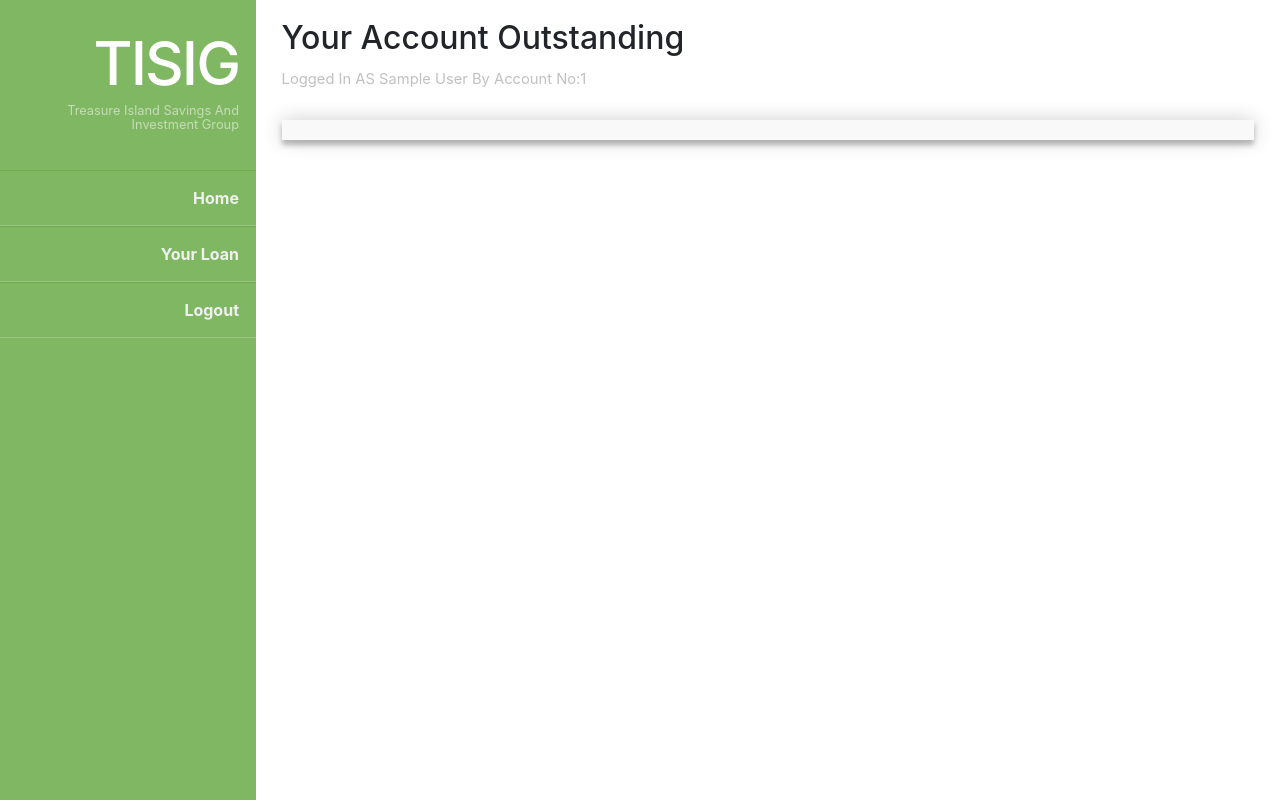
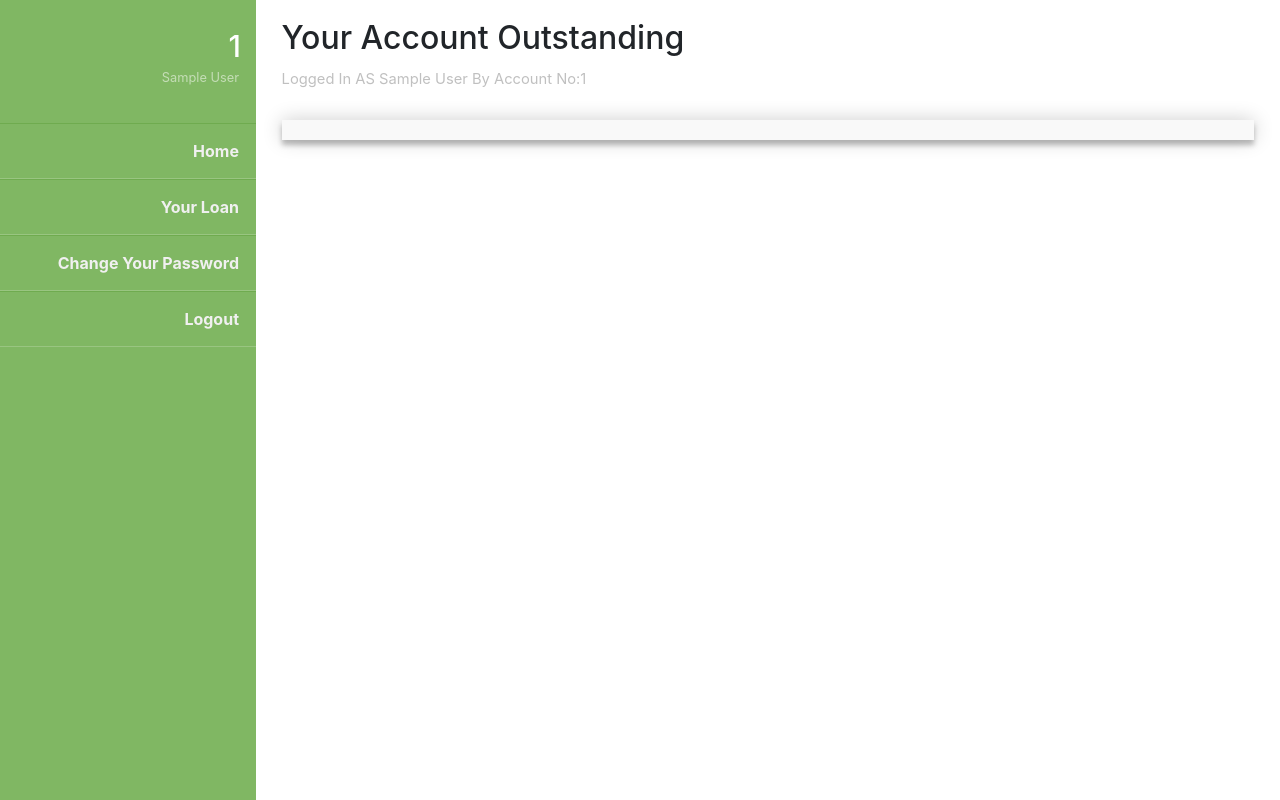
Before and after one commit to vascubrian/SaccoSavings, a Flask app: page /UpdateLoan in a window 1280 px wide. Run offline with Flask 2, Linux system fonts and the light colour scheme; the visitor is signed in with stand-in values (Sample User, id 1); data that the repository does not hold is empty; some libraries are stand-ins or nearby versions.

Commit message:
Integrating sacco portal

```diff
--- a/app.py
+++ b/app.py
@@ -1,5 +1,5 @@
 from flask import Flask
-from models import db,UserLogin,DepositList,LoanList
+from models import db,UserLogin,DepositList,LoanList,CompInfo
 from flask import Flask, flash, redirect, render_template, request, session, abort
 import os
 import json
@@ -20,22 +20,35 @@
         return render_template('index.html')
     else:
     	#fetching saving data.................
-    	qry_sum_dep = db.session.query(func.sum(DepositList.nu_amt).label("sum_amt")).filter_by(nu_account_no=session['account_no']).all()
-    	my_saving=db.session.query(DepositList).filter_by(nu_account_no=session['account_no']).order_by(DepositList.dt_date).all()
+
+    	qry_sum_dep = db.session.query(func.sum(DepositList.nu_amt).label("sum_amt")).filter_by(nu_account_no=session['account_no'],vc_comp_code=session['comp_code']).all()
+    	my_saving=db.session.query(DepositList).filter_by(nu_account_no=session['account_no'],vc_comp_code=session['comp_code']).order_by(DepositList.dt_date).all()
+        #----------------------COMP_INFO.................................
+        comp_info=db.session.query(CompInfo).filter_by(vc_comp_code=session['comp_code']).first()
+        session['comp_name']=comp_info.vc_comp_name
+        session['comp_address']=comp_info.vc_comp_address
+        session['comp_abrev']=comp_info.vc_comp_abrev
+        session['comp_contact']=comp_info.vc_comp_contact
+        session['comp_slogan']=comp_info.vc_comp_slogan
+        session['comp_email']=comp_info.vc_email
+        session['comp_website']=comp_info.vc_website
+
         return render_template('home.html',my_deposit=my_saving,qry_sum_dep=qry_sum_dep)
 
 @app.route('/VerifyLogin',methods=['POST'])
 def do_admin_login():
-	if request.form['account_no'] == '' or request.form['user_pass'] == '':
+	if request.form['account_no'] == '' or request.form['user_pass'] == '' or request.form['sacco_code']=='':
 		return render_template('index.html', my_var=request.args.get('invalid_detail', 'EMPTY_FIELDS'))
 	else:
 		try:
-			my_user=db.session.query(UserLogin).filter_by(nu_account_no=request.form['account_no'],vc_pass_word=request.form['user_pass']).first()
+			my_user=db.session.query(UserLogin).filter_by(nu_account_no=request.form['account_no'],vc_pass_word=request.form['user_pass'],vc_comp_code=request.form['sacco_code']).first()
 			if my_user is not None:
 				session['logged_in']=True
 				session['account_no']=my_user.nu_account_no
 				session['full_name']=my_user.vc_full_name
 				session['user_type']=my_user.user_type
+				session['comp_code']=my_user.vc_comp_code
+
 				return home()
 			else:
 				pass
@@ -52,7 +65,7 @@
 
 @app.route("/SwitchPanel")
 def SwitchPanel():
-    return render_template('home.html',my_loan=LoanList.query.filter_by(nu_account_no=session['account_no'],vc_cleared_status='NO').order_by(LoanList.dt_date).all(),loan_all=LoanList.query.filter_by(vc_cleared_status='NO').order_by(LoanList.dt_date).all(), my_var=request.args.get('my_var', ''),my_member=UserLogin.query.order_by(UserLogin.nu_account_no).all(),my_all_dep=DepositList.query.order_by(DepositList.nu_account_no).all(),dep_sum_all = db.session.query(func.sum(DepositList.nu_amt).label("sum_amt")).all(),loan_sum_all = db.session.query(func.sum(LoanList.nu_amt).label("sum_amt")).filter_by(vc_cleared_status='NO').all(),loan_sum = db.session.query(func.sum(LoanList.nu_amt).label("sum_amt")).filter_by(nu_account_no=session['account_no'],vc_cleared_status='NO').all())
+    return render_template('home.html',my_loan=LoanList.query.filter_by(nu_account_no=session['account_no'],vc_cleared_status='NO',vc_comp_code=session['comp_code']).order_by(LoanList.dt_date).all(),loan_all=LoanList.query.filter_by(vc_cleared_status='NO',vc_comp_code=session['comp_code']).order_by(LoanList.dt_date).all(), my_var=request.args.get('my_var', ''),my_member=UserLogin.query.filter_by(vc_comp_code=session['comp_code']).order_by(UserLogin.nu_account_no).all(),my_all_dep=DepositList.query.filter_by(vc_comp_code=session['comp_code']).order_by(DepositList.nu_account_no).all(),dep_sum_all = db.session.query(func.sum(DepositList.nu_amt).label("sum_amt")).filter_by(vc_comp_code=session['comp_code']).all(),loan_sum_all = db.session.query(func.sum(LoanList.nu_amt).label("sum_amt")).filter_by(vc_cleared_status='NO',vc_comp_code=session['comp_code']).all(),loan_sum = db.session.query(func.sum(LoanList.nu_amt).label("sum_amt")).filter_by(nu_account_no=session['account_no'],vc_cleared_status='NO',vc_comp_code=session['comp_code']).all())
 
 @app.route("/EnrollMember",methods=['POST'])
 def EnrollMember():
@@ -64,7 +77,7 @@
 			if my_user is not None:
 				return render_template('home.html', my_var=request.args.get('AddMember', 'EXISTS'))
 			else:
-				add_data=UserLogin(request.form['account_no'],request.form['reg_date'],request.form['full_name'],request.form['gender'],request.form['contact'],request.form['address'],request.form['password'],request.form['user_type'],request.form['email'])
+				add_data=UserLogin(request.form['account_no'],request.form['reg_date'],request.form['full_name'],request.form['gender'],request.form['contact'],request.form['address'],request.form['password'],request.form['user_type'],request.form['email'],session['comp_code'])
 				db.session.add(add_data)
 				db.session.commit()
 				pass
@@ -84,12 +97,12 @@
 			if my_user is None:
 				return render_template('home.html', my_var=request.args.get('FilterDeposit', 'DEP-EXISTS'))
 			else:
-				add_data=DepositList(request.form['account_no'],request.form['amt'],request.form['reg_date'],request.form['deposited_by'],request.form['cashier_name'])
+				add_data=DepositList(request.form['account_no'],request.form['amt'],request.form['reg_date'],request.form['deposited_by'],request.form['cashier_name'],session['comp_code'])
 				db.session.add(add_data)
 				db.session.commit()
 				pass
-				qry_sum_dep = db.session.query(func.sum(DepositList.nu_amt).label("sum_amt")).filter_by(nu_account_no=session['account_no']).all()
-				my_saving=db.session.query(DepositList).filter_by(nu_account_no=session['account_no']).order_by(DepositList.dt_date).all()
+				qry_sum_dep = db.session.query(func.sum(DepositList.nu_amt).label("sum_amt")).filter_by(nu_account_no=session['account_no'],vc_comp_code=session['comp_code']).all()
+				my_saving=db.session.query(DepositList).filter_by(nu_account_no=session['account_no'],vc_comp_code=session['comp_code']).order_by(DepositList.dt_date).all()
 	    		return render_template('home.html', my_var=request.args.get('FilterDeposit', 'SUCCESS-DEP'),my_deposit=my_saving,qry_sum_dep=qry_sum_dep)
 
 		except:
@@ -105,12 +118,12 @@
 			if my_user is None:
 				return render_template('home.html', my_var=request.args.get('AddLoan', 'LOAN-EXISTS'))
 			else:
-				add_data=LoanList(request.form['account_no'],request.form['amt'],request.form['reg_date'],request.form['loan_desc'],request.form['added_by'],request.form['cashier_name'],request.form['clear_status'])
+				add_data=LoanList(request.form['account_no'],request.form['amt'],request.form['reg_date'],request.form['loan_desc'],request.form['added_by'],request.form['cashier_name'],request.form['clear_status'],session['comp_code'])
 				db.session.add(add_data)
 				db.session.commit()
 				pass
-				qry_sum_dep = db.session.query(func.sum(DepositList.nu_amt).label("sum_amt")).filter_by(nu_account_no=session['account_no']).all()
-				my_saving=db.session.query(DepositList).filter_by(nu_account_no=session['account_no']).order_by(DepositList.dt_date).all()
+				qry_sum_dep = db.session.query(func.sum(DepositList.nu_amt).label("sum_amt")).filter_by(nu_account_no=session['account_no'],vc_comp_code=session['comp_code']).all()
+				my_saving=db.session.query(DepositList).filter_by(nu_account_no=session['account_no'],vc_comp_code=session['comp_code']).order_by(DepositList.dt_date).all()
 	    		return render_template('home.html', my_var=request.args.get('AddLoan', 'SUCCESS-LOAN'),my_deposit=my_saving,qry_sum_dep=qry_sum_dep)
 
 		except:
@@ -120,14 +133,14 @@
 @app.route("/UpdateMembers")
 def UpdateMembers():
 
-	return render_template('home.html',member_edit=db.session.query(UserLogin).filter_by(nu_account_no=request.args.get('my_var', '')),my_var=request.args.get('MemberUpdateForm', 'MemberUpdateForm'))
+	return render_template('home.html',member_edit=db.session.query(UserLogin).filter_by(nu_account_no=request.args.get('my_var', ''),vc_comp_code=session['comp_code']),my_var=request.args.get('MemberUpdateForm', 'MemberUpdateForm'))
 
 @app.route("/ExecuteUpdateMember",methods=['POST'])
 def ExecuteUpdateMember():
 	try:
-		db.session.query(UserLogin).filter_by(nu_account_no=request.form['update_account_no']).update({UserLogin.nu_account_no:request.form['account_no'],UserLogin.dt_date:request.form['reg_date'],UserLogin.vc_full_name:request.form['full_name'],UserLogin.vc_gender:request.form['gender'],UserLogin.vc_contact:request.form['contact'],UserLogin.vc_address:request.form['address'],UserLogin.vc_pass_word:request.form['password'],UserLogin.user_type:request.form['user_type'],UserLogin.vc_email:request.form['email']})
+		db.session.query(UserLogin).filter_by(nu_account_no=request.form['update_account_no']).update({UserLogin.nu_account_no:request.form['account_no'],UserLogin.dt_date:request.form['reg_date'],UserLogin.vc_full_name:request.form['full_name'],UserLogin.vc_gender:request.form['gender'],UserLogin.vc_contact:request.form['contact'],UserLogin.vc_address:request.form['address'],UserLogin.vc_pass_word:request.form['password'],UserLogin.user_type:request.form['user_type'],UserLogin.vc_email:request.form['email'],UserLogin.vc_comp_code:session['comp_code']})
 		db.session.commit()
-		return render_template('home.html',my_member=UserLogin.query.order_by(UserLogin.nu_account_no).all(),my_var=request.args.get('ViewMembers', 'SUCCESS-UPDATE'))
+		return render_template('home.html',my_member=UserLogin.query.filter_by(vc_comp_code=session['comp_code']).order_by(UserLogin.nu_account_no).all(),my_var=request.args.get('ViewMembers', 'SUCCESS-UPDATE'))
 
 	except:
 		pass
@@ -136,22 +149,22 @@
 @app.route("/DeleteMembers")
 def DeleteMembers():
 	try:
-		delete_member=db.session.query(UserLogin).filter_by(nu_account_no=request.args.get('my_var', '')).first()
+		delete_member=db.session.query(UserLogin).filter_by(nu_account_no=request.args.get('my_var', ''),vc_comp_code=session['comp_code']).first()
 		db.session.delete(delete_member)
 		db.session.commit()
-		return render_template('home.html',my_member=UserLogin.query.order_by(UserLogin.nu_account_no).all(),my_var=request.args.get('ViewMembers', 'SUCCESS-DELETE'))
+		return render_template('home.html',my_member=UserLogin.query.filter_by(vc_comp_code=session['comp_code']).order_by(UserLogin.nu_account_no).all(),my_var=request.args.get('ViewMembers', 'SUCCESS-DELETE'))
 	except:
 		return render_template('home.html', my_var=request.args.get('ViewMembers', 'INVALID_DELETE'))
 @app.route("/UpdateDeposit")
 def UpdateDeposit():
-	return render_template('home.html',deposit_edit=db.session.query(DepositList).filter_by(nu_trans_id=request.args.get('my_var', '')),my_var=request.args.get('DepositUpdateForm', 'DepositUpdateForm'))
+	return render_template('home.html',deposit_edit=db.session.query(DepositList).filter_by(nu_trans_id=request.args.get('my_var', ''),vc_comp_code=session['comp_code']),my_var=request.args.get('DepositUpdateForm', 'DepositUpdateForm'))
 
 @app.route("/ExecuteUpdateDeposit",methods=['POST'])
 def ExecuteUpdateDeposit():
 	try:
-		db.session.query(DepositList).filter_by(nu_trans_id=request.form['nu_trans_id']).update({DepositList.nu_account_no:request.form['account_no'],DepositList.nu_amt:request.form['amt'],DepositList.dt_date:request.form['reg_date'],DepositList.vc_dep_by:request.form['deposited_by'],DepositList.vc_cashier:request.form['cashier_name']})
+		db.session.query(DepositList).filter_by(nu_trans_id=request.form['nu_trans_id']).update({DepositList.nu_account_no:request.form['account_no'],DepositList.nu_amt:request.form['amt'],DepositList.dt_date:request.form['reg_date'],DepositList.vc_dep_by:request.form['deposited_by'],DepositList.vc_cashier:request.form['cashier_name'],DepositList.vc_comp_code:session['comp_code']})
 		db.session.commit()
-		return render_template('home.html',my_all_dep=DepositList.query.order_by(DepositList.nu_account_no).all(),dep_sum_all = db.session.query(func.sum(DepositList.nu_amt).label("sum_amt")).all(),my_var=request.args.get('ViewDeposits', 'SUCCESS-DEPOSIT-UPDATE'))
+		return render_template('home.html',my_all_dep=DepositList.query.filter_by(vc_comp_code=session['comp_code']).order_by(DepositList.nu_account_no).all(),dep_sum_all = db.session.query(func.sum(DepositList.nu_amt).label("sum_amt")).all(),my_var=request.args.get('ViewDeposits', 'SUCCESS-DEPOSIT-UPDATE'))
 
 	except:
 		pass
@@ -160,24 +173,24 @@
 @app.route("/DeleteDeposit")
 def DeleteDeposit():
 	try:
-		delete_deposit=db.session.query(DepositList).filter_by(nu_trans_id=request.args.get('my_var', '')).first()
+		delete_deposit=db.session.query(DepositList).filter_by(nu_trans_id=request.args.get('my_var', ''),vc_comp_code=session['comp_code']).first()
 		db.session.delete(delete_deposit)
 		db.session.commit()
-		return render_template('home.html',my_all_dep=DepositList.query.order_by(DepositList.nu_account_no).all(),dep_sum_all = db.session.query(func.sum(DepositList.nu_amt).label("sum_amt")).all(),my_var=request.args.get('ViewDeposits', 'SUCCESS-DEPOSIT-DELETE'))
+		return render_template('home.html',my_all_dep=DepositList.query.filter_by(vc_comp_code=session['comp_code']).order_by(DepositList.nu_account_no).all(),dep_sum_all = db.session.query(func.sum(DepositList.nu_amt).label("sum_amt")).all(),my_var=request.args.get('ViewDeposits', 'SUCCESS-DEPOSIT-DELETE'))
 
 	except:
 		pass
         return render_template('home.html', my_var=request.args.get('ViewDeposits', 'INVALID_DEPOSIT_DELETE'))
 @app.route("/UpdateLoan")
 def UpdateLoan():
-	return render_template('home.html',loan_edit=db.session.query(LoanList).filter_by(nu_trans_id=request.args.get('my_var', '')),my_var=request.args.get('LoanUpdateForm', 'LoanUpdateForm'))
+	return render_template('home.html',loan_edit=db.session.query(LoanList).filter_by(nu_trans_id=request.args.get('my_var', ''),vc_comp_code=session['comp_code']),my_var=request.args.get('LoanUpdateForm', 'LoanUpdateForm'))
 
 @app.route("/ExecuteUpdateLoan",methods=['POST'])
 def ExecuteUpdateLoan():
 	try:
-		db.session.query(LoanList).filter_by(nu_trans_id=request.form['nu_trans_id']).update({LoanList.nu_account_no:request.form['account_no'],LoanList.nu_amt:request.form['amt'],LoanList.dt_date:request.form['reg_date'],LoanList.vc_loan_desc:request.form['loan_desc'],LoanList.vc_added_by:request.form['added_by'],LoanList.vc_cashier:request.form['cashier_name'],LoanList.vc_cleared_status:request.form['clear_status']})
+		db.session.query(LoanList).filter_by(nu_trans_id=request.form['nu_trans_id']).update({LoanList.nu_account_no:request.form['account_no'],LoanList.nu_amt:request.form['amt'],LoanList.dt_date:request.form['reg_date'],LoanList.vc_loan_desc:request.form['loan_desc'],LoanList.vc_added_by:request.form['added_by'],LoanList.vc_cashier:request.form['cashier_name'],LoanList.vc_cleared_status:request.form['clear_status'],LoanList.vc_comp_code:session['comp_code']})
 		db.session.commit()
-		return render_template('home.html',loan_all=LoanList.query.filter_by(vc_cleared_status='NO').order_by(LoanList.dt_date).all(),loan_sum_all = db.session.query(func.sum(LoanList.nu_amt).label("sum_amt")).filter_by(vc_cleared_status='NO').all(),my_var=request.args.get('ViewLoan', 'SUCCESS-LOAN-UPDATE'))
+		return render_template('home.html',loan_all=LoanList.query.filter_by(vc_cleared_status='NO',vc_comp_code=session['comp_code']).order_by(LoanList.dt_date).all(),loan_sum_all = db.session.query(func.sum(LoanList.nu_amt).label("sum_amt")).filter_by(vc_cleared_status='NO').all(),my_var=request.args.get('ViewLoan', 'SUCCESS-LOAN-UPDATE'))
 
 	except:
 		pass
@@ -186,15 +199,49 @@
 @app.route("/DeleteLoan")
 def DeleteLoan():
 	try:
-		delete_loan=db.session.query(LoanList).filter_by(nu_trans_id=request.args.get('my_var', '')).first()
+		delete_loan=db.session.query(LoanList).filter_by(nu_trans_id=request.args.get('my_var', ''),vc_comp_code=session['comp_code']).first()
 		db.session.delete(delete_loan)
 		db.session.commit()
-		return render_template('home.html',loan_all=LoanList.query.filter_by(vc_cleared_status='NO').order_by(LoanList.dt_date).all(),loan_sum_all = db.session.query(func.sum(LoanList.nu_amt).label("sum_amt")).filter_by(vc_cleared_status='NO').all(),my_var=request.args.get('ViewLoan', 'SUCCESS-LOAN-DELETE'))
+		return render_template('home.html',loan_all=LoanList.query.filter_by(vc_cleared_status='NO',vc_comp_code=session['comp_code']).order_by(LoanList.dt_date).all(),loan_sum_all = db.session.query(func.sum(LoanList.nu_amt).label("sum_amt")).filter_by(vc_cleared_status='NO').all(),my_var=request.args.get('ViewLoan', 'SUCCESS-LOAN-DELETE'))
 
 	except:
 		pass
         return render_template('home.html', my_var=request.args.get('ViewLoan', 'INVALID_LOAN_DELETE'))
 
+@app.route("/UpdatePassword",methods=['POST'])
+def UpdatePassword():
+	if request.form['password']=='' or request.form['comfirm_password']=='':
+		return render_template('home.html', my_var=request.args.get('ChangePassword','PASSWORD-EMPTY_FIELDS'))
+	else:
+		if request.form['password'] !=request.form['comfirm_password']:
+
+			return render_template('home.html', my_var=request.args.get('ChangePassword','PASSWORD-EXISTS'))
+		else:
+			try:
+
+				db.session.query(UserLogin).filter_by(nu_account_no=session['account_no'],vc_comp_code=session['comp_code']).update({UserLogin.vc_pass_word:request.form['password']})
+				db.session.commit()
+				qry_sum_dep = db.session.query(func.sum(DepositList.nu_amt).label("sum_amt")).filter_by(nu_account_no=session['account_no'],vc_comp_code=session['comp_code']).all()
+				my_saving=db.session.query(DepositList).filter_by(nu_account_no=session['account_no'],vc_comp_code=session['comp_code']).order_by(DepositList.dt_date).all()
+				#----------------------COMP_INFO.................................
+				return render_template('home.html',my_deposit=my_saving,qry_sum_dep=qry_sum_dep)
+			except:
+				pass
+				return render_template('home.html', my_var=request.args.get('ChangePassword', 'PASSWORD-INVALID_ENTRY'))
+@app.route("/UpdateCompanyInfo",methods=['POST'])
+def UpdateCompanyInfo():
+	if request.form['comp_name']=='' or request.form['comp_abrev']=='':
+		return render_template('home.html', my_var=request.args.get('CompanyInfo','COMPNAY-EMPTY_FIELDS'))
+	else:
+		try:
+			db.session.query(CompInfo).filter_by(vc_comp_code=session['comp_code']).update({CompInfo.vc_comp_name:request.form['comp_name'],CompInfo.vc_comp_address:request.form['comp_address'],CompInfo.vc_comp_abrev:request.form['comp_abrev'],CompInfo.vc_comp_slogan:request.form['comp_slogan'],CompInfo.vc_comp_contact:request.form['comp_contact'],CompInfo.vc_email:request.form['comp_email'],CompInfo.vc_website:request.form['comp_website']})
+			db.session.commit()
+			session['logged_in'] = False
+			return home()
+		except:
+			pass
+			return render_template('home.html', my_var=request.args.get('CompanyInfo', 'COMPANY-INVALID_ENTRY'))
+
 if __name__ == "__main__":
     app.secret_key = os.urandom(12)
     app.run(debug=True,host='0.0.0.0', port=4000)
--- a/static/css/home.css
+++ b/static/css/home.css
@@ -162,6 +162,7 @@
 display:block;
 background: #80B763;
 float: left;
+overflow:scroll;
 }
 /** header **/
 header {
@@ -169,7 +170,8 @@
 	margin:0 auto;
 }
 header h1 {
-	text-align: right;
+text-align: right;
+font-size:20px;
 }
 
 header h1 a,
@@ -210,8 +212,8 @@
 	display: block;
 	padding: 15px 17px;
 	text-align: right;
-	font-weight:  bold;
-	text-decoration: none;
+	font-weight: bold;
+	text-decoration:none;
 }
 aside#column_right{
 width:76%;
--- a/static/css/main.css
+++ b/static/css/main.css
@@ -206,11 +206,10 @@
 
 .login100-form-title {
   font-family: Poppins-Bold;
-  font-size: 24px;
+  font-size: 18px;
   color: #333333;
   line-height: 1.2;
   text-align: center;
-
   width: 100%;
   display: block;
   padding-bottom: 54px;
--- a/templates/home.html
+++ b/templates/home.html
@@ -14,8 +14,8 @@
 <secton id="body">
 <aside id="column_left">
 <header>
-<h1><a href="#">TISIG</a></h1>
-<h2>Treasure Island Savings And Investment Group</h2>
+<h1><a href="#">{{session['comp_abrev']}}</a></h1>
+<h2>{{session['comp_name']}}</h2>
 </header>
 <nav id="mainnav">
 <ul>
@@ -27,8 +27,10 @@
 <li class="selected-item5"><a href="{{ url_for('SwitchPanel', my_var='ViewDeposits') }}">View All Deposits</a></li>
 <li class="selected-item6"><a href="{{ url_for('SwitchPanel', my_var='AddLoan') }}">Add Loan</a></li>
 <li class="selected-itemX6"><a href="{{ url_for('SwitchPanel', my_var='ViewLoan') }}">View Members With Loans</a></li>
+<li class="comp_info"><a href="{{ url_for('SwitchPanel', my_var='CompanyInfo') }}">Company Info</a></li>
  {%endif%}
-<li><a class="selected-item7" href="{{ url_for('SwitchPanel', my_var='LoanInfo') }}">Your Loan</a></li>
+ <li class="selected-item7" ><a href="{{ url_for('SwitchPanel', my_var='LoanInfo') }}">Your Loan</a></li>
+<li class="selected-item8"><a href="{{ url_for('SwitchPanel', my_var='ChangePassword') }}">Change Your Password</a></li>
 <li><a onclick="getConfirmation();">Logout</a></li>
 </ul>
 </nav>
@@ -36,7 +38,93 @@
 <aside id="column_right">
 <h2>Your Account Outstanding</h2>
 <div class="article-info">Logged In AS {% print session['full_name'] %} By Account No:{% print session['account_no'] %}</div>
-{% if my_var=="AddMember" or my_var=="EXISTS" or my_var=="INVALID_ENTRY" or my_var=="EMPTY_FIELDS"%}
+{% if my_var=="CompanyInfo" or my_var=="COMPANY-EXISTS" or my_var=="COMPANY-INVALID_ENTRY" or my_var=="COMPANY-EMPTY_FIELDS"%}
+<style>
+nav#mainnav li.comp_info  {
+border-bottom:none;
+}
+nav#mainnav li.comp_info a,
+nav#mainnav li.comp_info a:hover {
+color:#80B763;
+font-weight:bold;
+background: #fff;
+}
+</style>
+            <form id="contact" action="/UpdateCompanyInfo" method="post">
+            <h3>Change Your Password</h3>
+             {% if my_var=="COMPANY-EXISTS"%}
+             <h4>Password Not matching !!!</h4>
+             {%elif my_var=="COMPANY-INVALID_ENTRY"%}
+             <h4>Invalid Entry !!!</h4>
+             {%elif my_var=="COMPANY-EMPTY_FIELDS"%}
+             <h4>All fields are required !!!</h4>
+             {%endif%}
+            <fieldset>
+            Company Name :
+            <input placeholder="Company Name" value="{{session['comp_name']}}" type="text" name="comp_name" tabindex="1" required autofocus>
+            </fieldset>
+            <fieldset>
+            Company Address :
+            <input placeholder="Company Address" value="{{session['comp_address']}}" type="text" name="comp_address" tabindex="1" required autofocus>
+            </fieldset>
+            <fieldset>
+            Company Abbrev :
+            <input placeholder="Company Abbrev" value="{{session['comp_abrev']}}" type="text" name="comp_abrev" tabindex="1" required autofocus>
+            </fieldset>
+            <fieldset>
+            Company Contact :
+            <input placeholder="Company Contact" value="{{session['comp_contact']}}" type="text" name="comp_contact" tabindex="1" required autofocus>
+            </fieldset>
+            <fieldset>
+            Company Slogan :
+            <input placeholder="Company Slogan" value="{{session['comp_slogan']}}" type="text" name="comp_slogan" tabindex="1" required autofocus>
+            </fieldset>
+            <fieldset>
+            Email:
+            <input placeholder="email" value="{{session['comp_email']}}" type="text" name="comp_email" tabindex="1" required autofocus>
+            </fieldset>
+            <fieldset>
+            Website :
+            <input placeholder="website" value="{{session['comp_website']}}" type="text" name="comp_website" tabindex="1" required autofocus>
+            </fieldset>
+            <fieldset>
+            <button name="submit" type="submit" id="contact-submit" data-submit="...Sending">Update</button>
+</fieldset>
+</form>
+{% elif my_var=="ChangePassword" or my_var=="PASSWORD-EXISTS" or my_var=="PASSWORD-INVALID_ENTRY" or my_var=="PASSWORD-EMPTY_FIELDS"%}
+<style>
+nav#mainnav li.selected-item8  {
+border-bottom:none;
+}
+nav#mainnav li.selected-item8 a,
+nav#mainnav li.selected-item8 a:hover {
+color:#80B763;
+font-weight:bold;
+background: #fff;
+}
+</style>
+            <form id="contact" action="/UpdatePassword" method="post">
+            <h3>Change Your Password</h3>
+             {% if my_var=="PASSWORD-EXISTS"%}
+             <h4>Password Not matching !!!</h4>
+             {%elif my_var=="PASSWORD-INVALID_ENTRY"%}
+             <h4>Invalid Entry !!!</h4>
+             {%elif my_var=="PASSWORD-EMPTY_FIELDS"%}
+             <h4>All fields are required !!!</h4>
+             {%endif%}
+            <fieldset>
+            Your New Password :
+            <input placeholder="Password" value="{{request.form['password']}}" type="password" name="password" tabindex="1" required autofocus>
+            </fieldset>
+            <fieldset>
+            Comfirm Password:
+            <input placeholder="Comfirm" type="password"  value="{{request.form['comfirm_password']}}" name="comfirm_password" tabindex="2" required>
+            </fieldset>
+            <fieldset>
+            <button name="submit" type="submit" id="contact-submit" data-submit="...Sending">Change</button>
+</fieldset>
+</form>
+{%elif my_var=="AddMember" or my_var=="EXISTS" or my_var=="INVALID_ENTRY" or my_var=="EMPTY_FIELDS"%}
 <style>
 nav#mainnav li.selected-item2  {
 border-bottom:none;
```
Also changed, not shown: models.py (+35 -4 lines), templates/index.html (+10 -5 lines), 3 other files.
